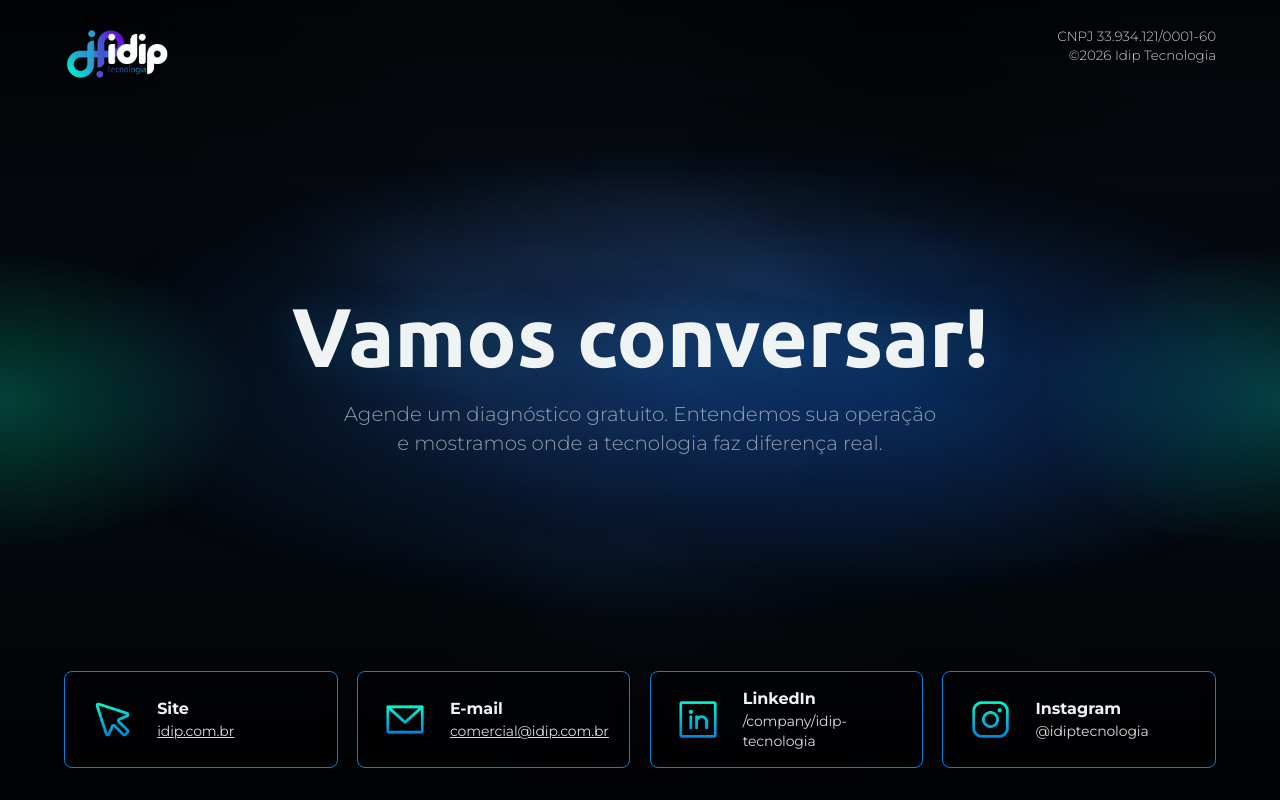
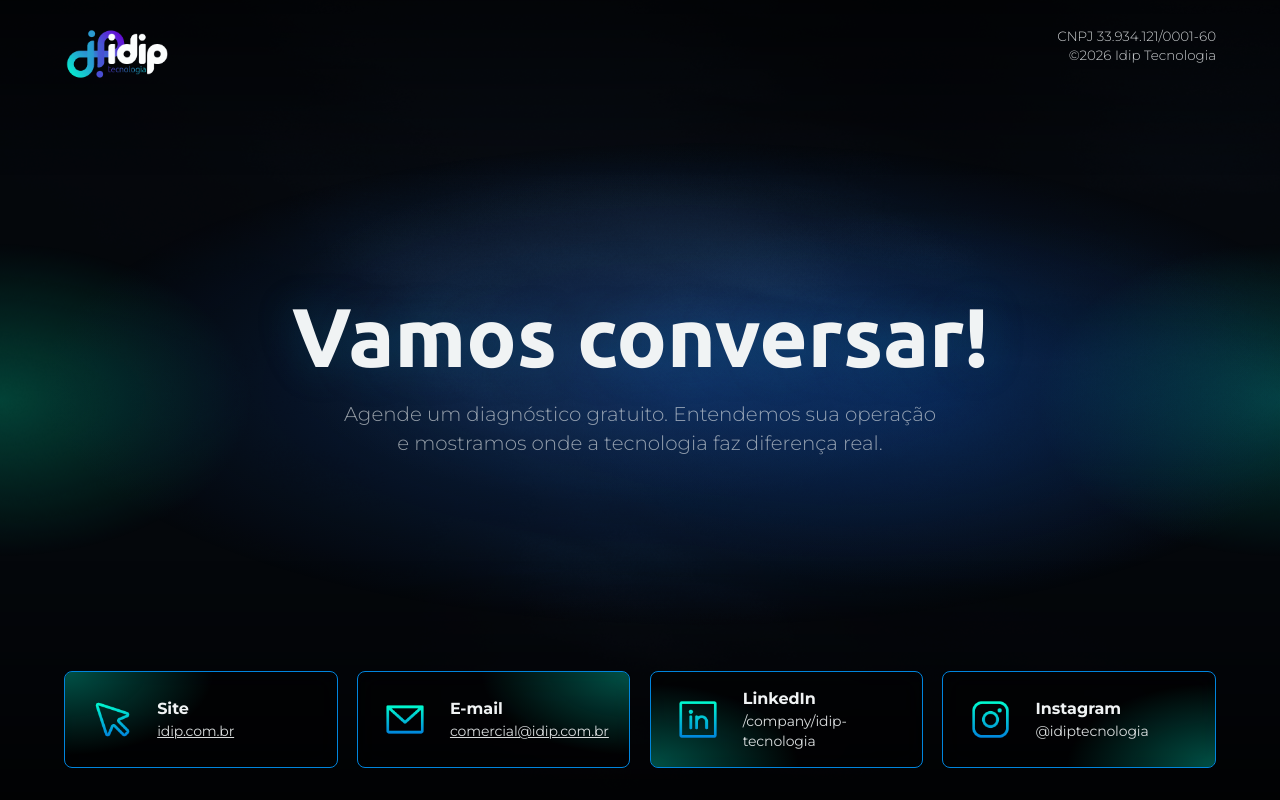
Before and after one commit to TiagoM13/idip-presentation-demo, a React (Vite) app: page / in a window 1280 px wide. Shown: the part 10400-11200 px from the top of the page. Built offline with nearby package versions, Linux system fonts and the light colour scheme.

Commit message:
✨ feat: add corner glow effect to contact cards

```diff
--- a/src/sections/14-contact.tsx
+++ b/src/sections/14-contact.tsx
@@ -39,6 +39,14 @@
     href: 'https://www.instagram.com/idiptecnologia',
     icon: '/assets/icons/instagram-logo.png',
   },
+]
+
+// Corner glow per card — each card lights a different corner (Figma Blur-Grande).
+const CARD_GLOWS = [
+  'bg-[radial-gradient(78%_125%_at_0%_0%,rgba(0,210,180,0.38),transparent_70%)]', // top-left
+  'bg-[radial-gradient(78%_125%_at_100%_0%,rgba(0,210,180,0.38),transparent_70%)]', // top-right
+  'bg-[radial-gradient(78%_125%_at_0%_100%,rgba(0,210,180,0.38),transparent_70%)]', // bottom-left
+  'bg-[radial-gradient(78%_125%_at_100%_100%,rgba(0,210,180,0.38),transparent_70%)]', // bottom-right
 ]
 
 export function Contact() {
@@ -95,18 +103,23 @@
 
       {/* Contact cards */}
       <div className="relative z-10 grid grid-cols-2 gap-[clamp(12px,1.5vw,24px)] px-[clamp(24px,5vw,100px)] pb-[clamp(24px,4vh,60px)] md:grid-cols-4">
-        {CONTACTS.map((c) => (
+        {CONTACTS.map((c, i) => (
           <a
             key={c.label}
             href={c.href}
             target="_blank"
             rel="noreferrer"
-            className="group flex items-center gap-[clamp(10px,1vw,20px)] overflow-hidden rounded-lg border border-brand-blue bg-black/40 p-[clamp(14px,1.2vw,23px)] backdrop-blur-md transition-colors hover:border-brand-cyan"
+            className="group relative flex items-center gap-[clamp(10px,1vw,20px)] overflow-hidden rounded-lg border border-brand-blue bg-black/40 p-[clamp(14px,1.2vw,23px)] backdrop-blur-md transition-colors hover:border-brand-cyan"
           >
-            <span className="flex aspect-square w-[clamp(48px,5vw,98px)] shrink-0 items-center justify-center rounded-xl">
+            {/* Corner glow (different corner per card) */}
+            <span
+              aria-hidden="true"
+              className={`pointer-events-none absolute inset-0 ${CARD_GLOWS[i]}`}
+            />
+            <span className="relative z-10 flex aspect-square w-[clamp(48px,5vw,98px)] shrink-0 items-center justify-center rounded-xl">
               <img src={c.icon} alt="" aria-hidden="true" className="w-[71%]" />
             </span>
-            <span className="flex min-w-0 flex-col">
+            <span className="relative z-10 flex min-w-0 flex-col">
               <span className="font-bold leading-[1.437] text-fog text-[clamp(16px,1.5vw,16px)]">
                 {c.label}
               </span>
```
